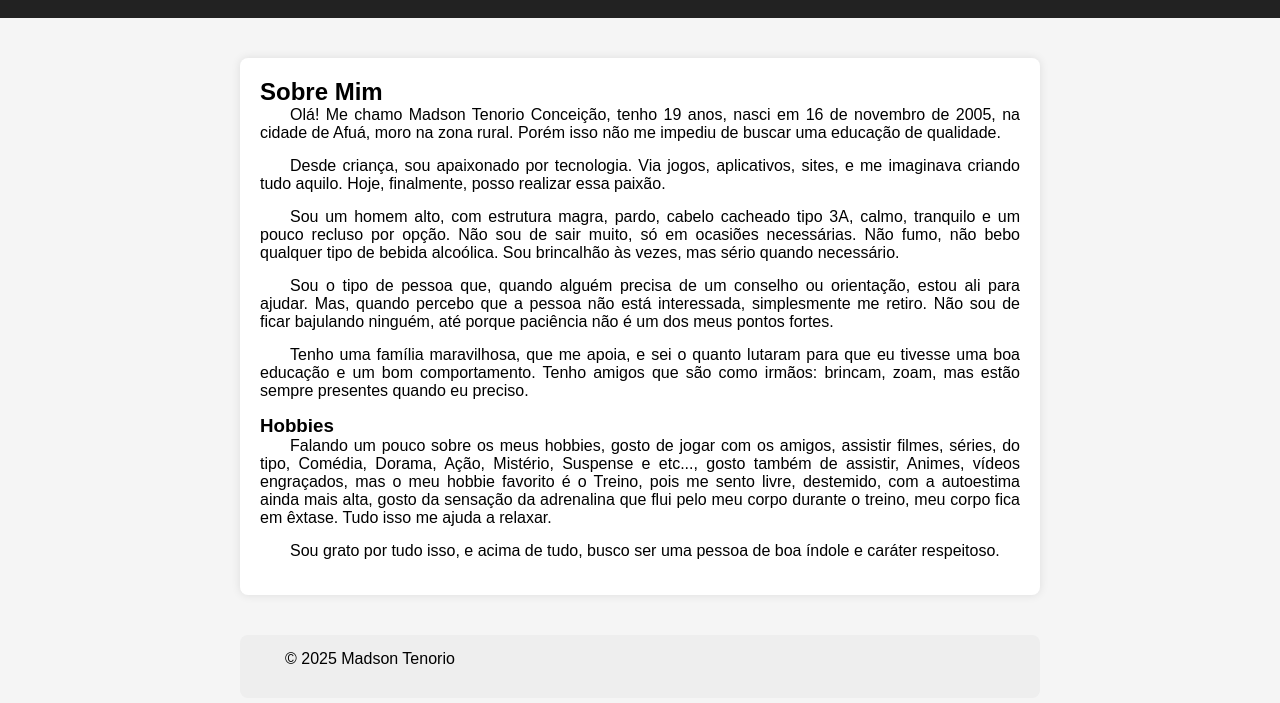
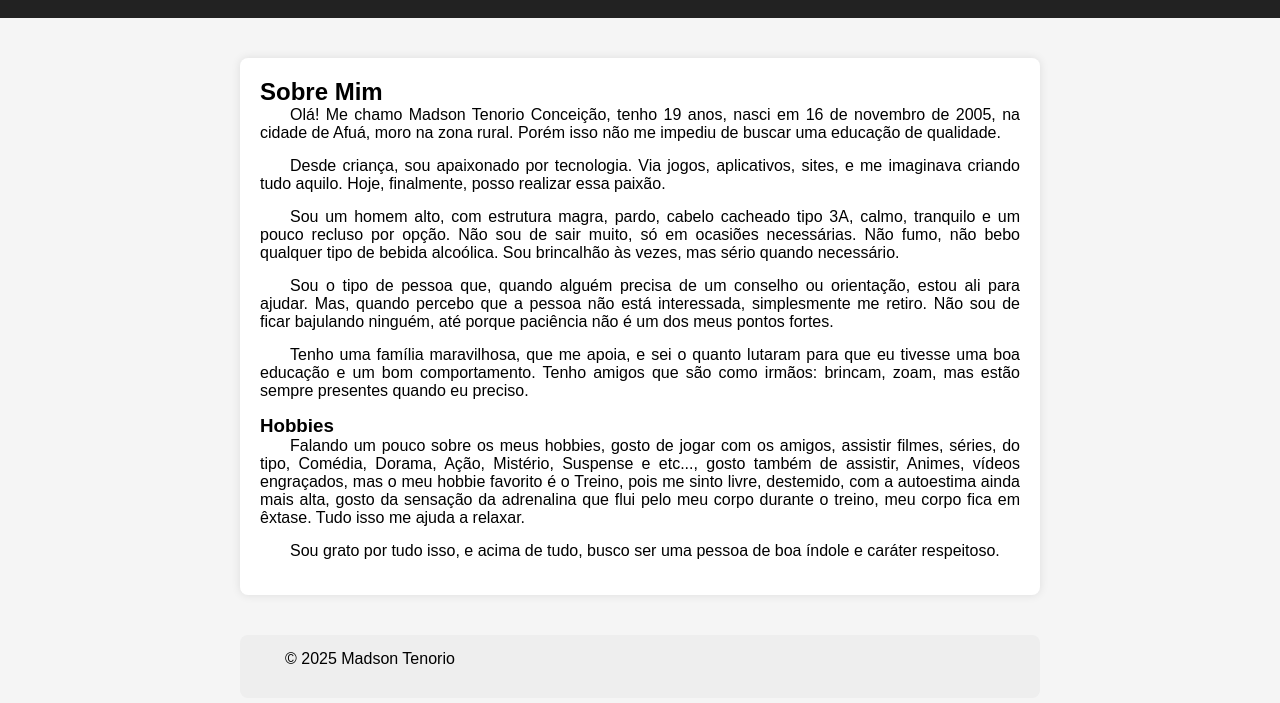
Before and after one commit to MadsonTenorio/portf-lio-madson, a plain HTML site: page index.html in a window 1280 px wide. Shown: the part 87-790 px from the top of the page. Drawn offline with Linux system fonts and the light colour scheme.

Commit message:
Add files via upload

```diff
--- a/index.html
+++ b/index.html
@@ -28,7 +28,7 @@
         <P>Sou o tipo de pessoa que, quando alguém precisa de um conselho ou orientação, estou ali para ajudar. Mas, quando percebo que a pessoa não está interessada, simplesmente me retiro. Não sou de ficar bajulando ninguém, até porque paciência não é um dos meus pontos fortes.</P>
         <p>Tenho uma família maravilhosa, que me apoia, e sei o quanto lutaram para que eu tivesse uma boa educação e um bom comportamento. Tenho amigos que são como irmãos: brincam, zoam, mas estão sempre presentes quando eu preciso.</p>
         <h3>Hobbies</h3>
-        <p>Falando um pouco sobre os meus hobbies, gosto de jogar com os amigos, assistir filmes, séries, do tipo, Comédia, Dorama, Ação, Mistério, Suspense e etc..., gosto também de assistir, Animes, vídeos engraçados, mas o meu hobbie favorito é o Treino, pois me sento livre, destemido, com a autoestima ainda mais alta, gosto da sensação da adrenalina que flui pelo meu corpo durante o treino, meu corpo fica em êxtase. Tudo isso me ajuda a relaxar.</p>
+        <p>Falando um pouco sobre os meus hobbies, gosto de jogar com os amigos, assistir filmes, séries, do tipo, Comédia, Dorama, Ação, Mistério, Suspense e etc..., gosto também de assistir, Animes, vídeos engraçados, mas o meu hobbie favorito é o Treino, pois me sinto livre, destemido, com a autoestima ainda mais alta, gosto da sensação da adrenalina que flui pelo meu corpo durante o treino, meu corpo fica em êxtase. Tudo isso me ajuda a relaxar.</p>
         <p>Sou grato por tudo isso, e acima de tudo, busco ser uma pessoa de boa índole e caráter respeitoso.</p>
     </section>
     <!--- Rodapé --->
```
